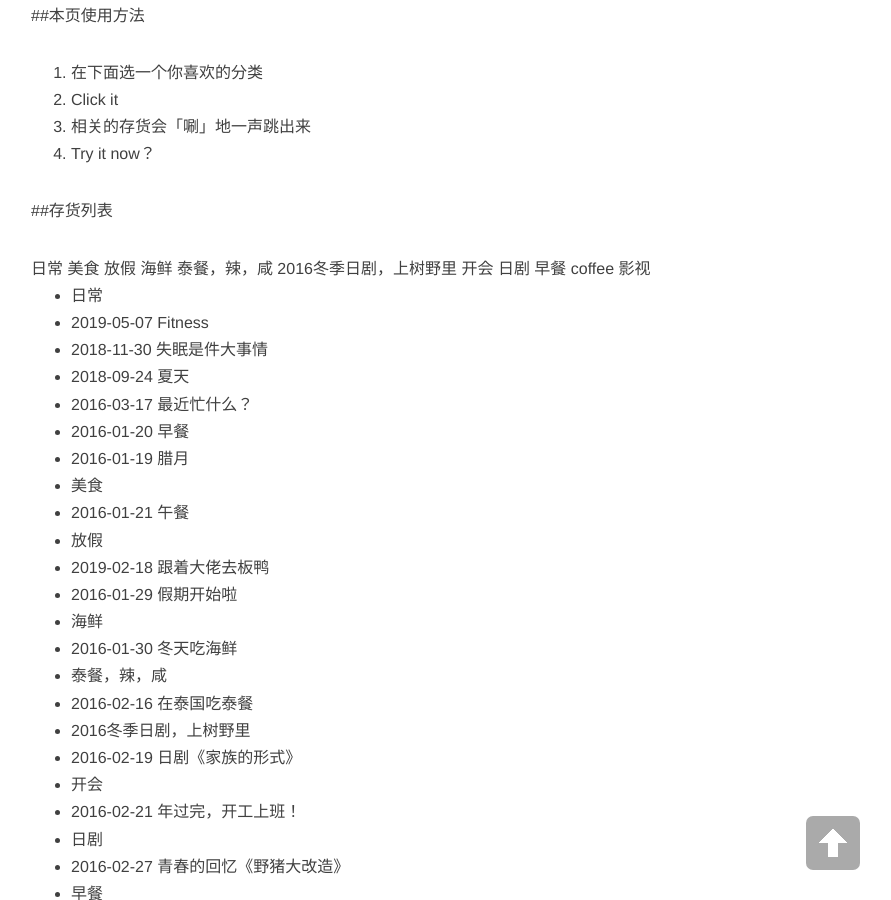
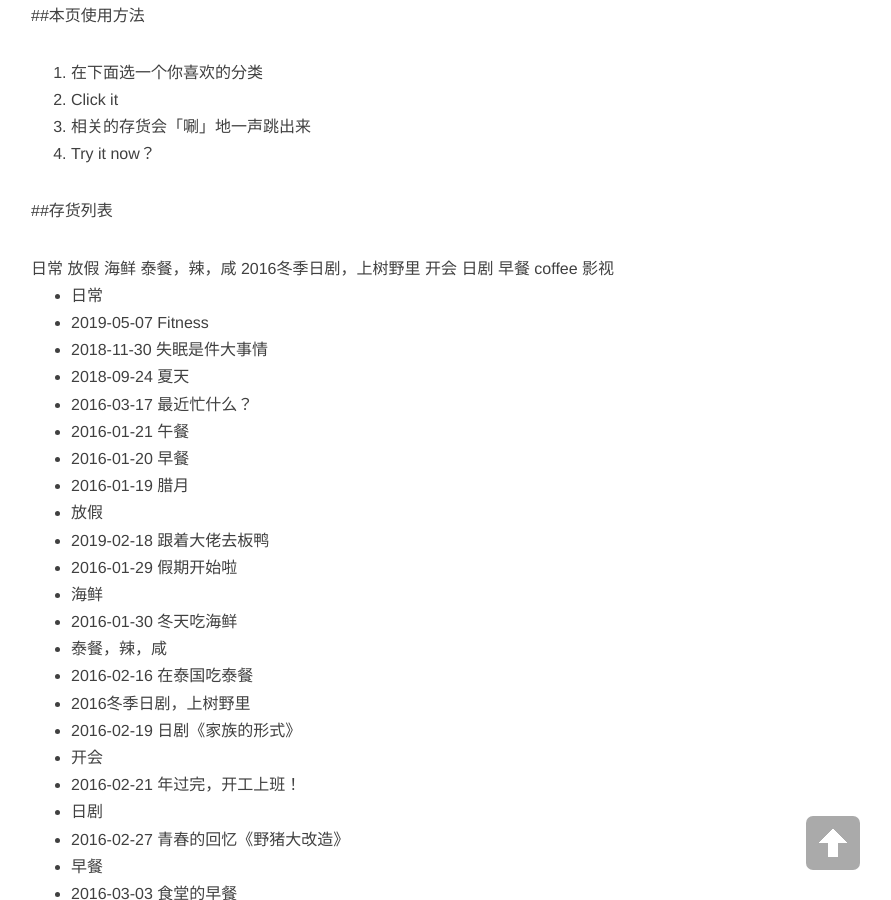
Before and after one commit to bear-kid/bear-kid.github.io, a Jekyll site: the page built from tags.md, in a window 1280 px wide and 900 px high, scrolled down 476 px. Shown: the whole window, without its empty margins (234-1125 px from the left). Built offline with Jekyll 4.4.1, drawn with Linux system fonts in a browser that asks for light colours; nearby versions of some CDN libraries; library files that are not in the unit come from our copies.

Commit message:
Update 2016-01-21-lunch.md

```diff
--- a/_posts/2016-01-21-lunch.md
+++ b/_posts/2016-01-21-lunch.md
@@ -3,7 +3,7 @@ layout: post
 title: 午餐
 date: 2016-01-21
 categories: blog
-tags: [美食]
+tags: [日常]
 description: 雨天，寒冷，心情也很down，只想吃暖暖的吃饱的东西
 
 ---
```
